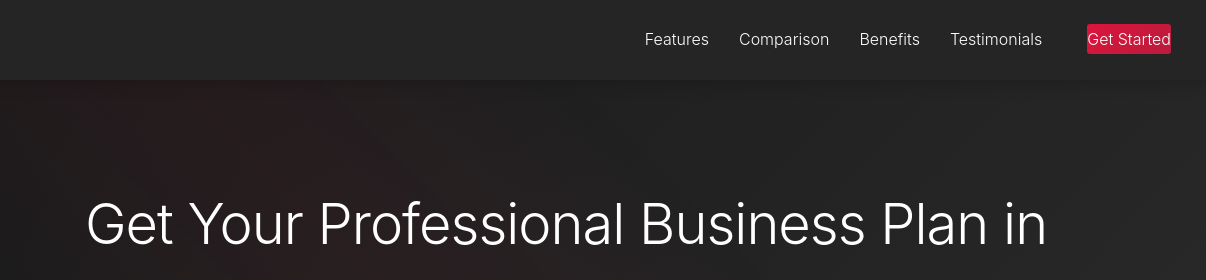
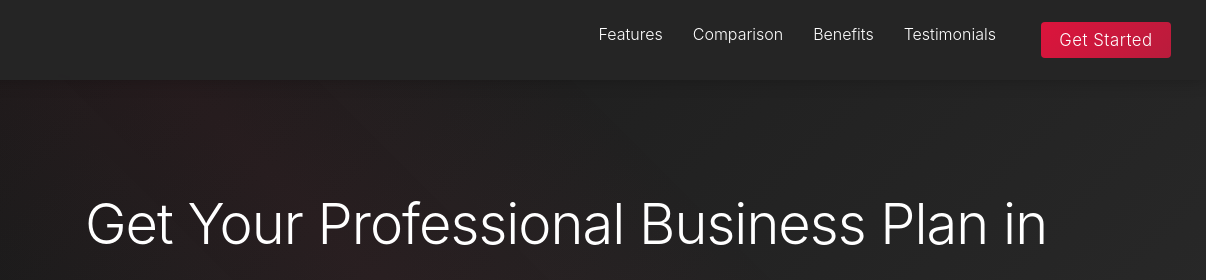
Before and after one commit to mavehaven/biz, a plain HTML site: page index.html in a window 1280 px wide. Shown: the top 280 px of the page, 74-1280 px from the left. Drawn offline with nearby package versions, Linux system fonts and the light colour scheme.

Commit message:
Update index.html

```diff
--- a/index.html
+++ b/index.html
@@ -99,16 +99,22 @@
        .nav-cta {
     background: linear-gradient(135deg, #dc143c 0%, #b91c3c 100%);
     color: white;
-            padding: 8px 20px;
-            border-radius: 3px;
-            font-weight: 300;
+    padding: 12px 30px; /* Increased padding for more space */
+    border-radius: 4px;
+    font-weight: 400; /* Slightly bolder */
     transition: all 0.3s;
     margin-left: 15px;
     text-decoration: none;
+    font-size: 1.05rem; /* Slightly larger font */
+    letter-spacing: 0.5px; /* Better letter spacing */
+    display: inline-block; /* Better control */
+    min-width: 130px; /* Minimum width for consistency */
+    text-align: center; /* Center text */
 }
 
 .nav-cta:hover {
-            transform: translateY(-2px);
+    transform: translateY(-3px); /* More pronounced hover effect */
+    box-shadow: 0 5px 15px rgba(220, 20, 60, 0.4); /* Enhanced shadow */
     color: white;
 }
 
```
Lines whose indentation alone changed are shown as unchanged.
